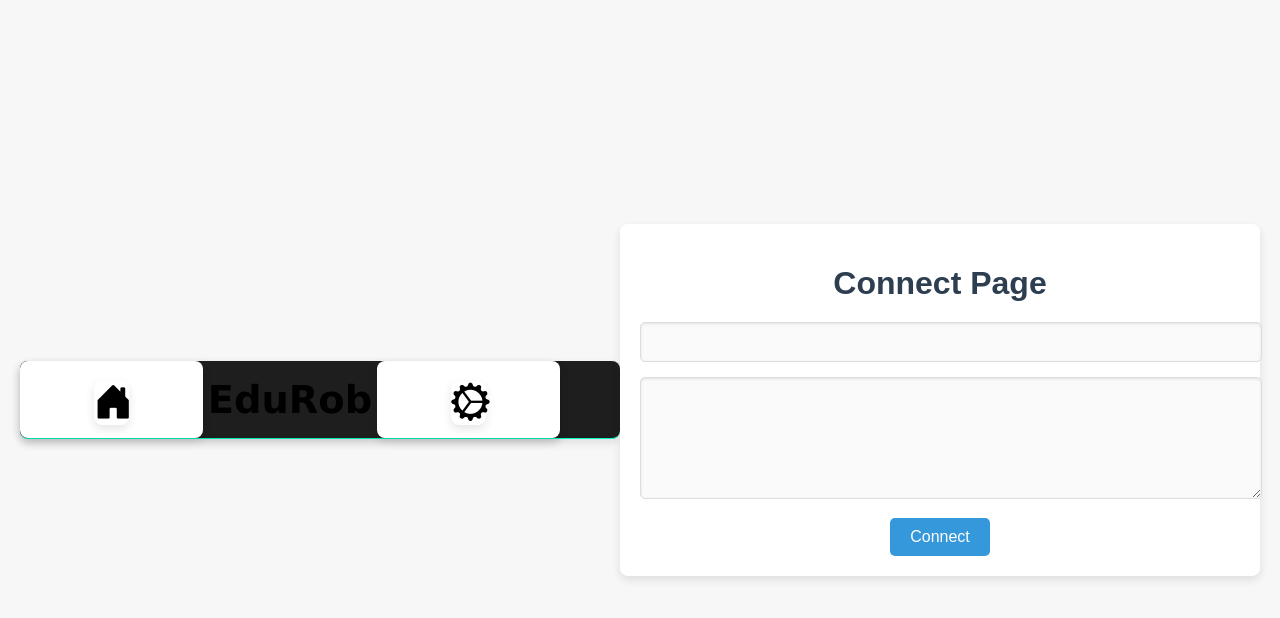
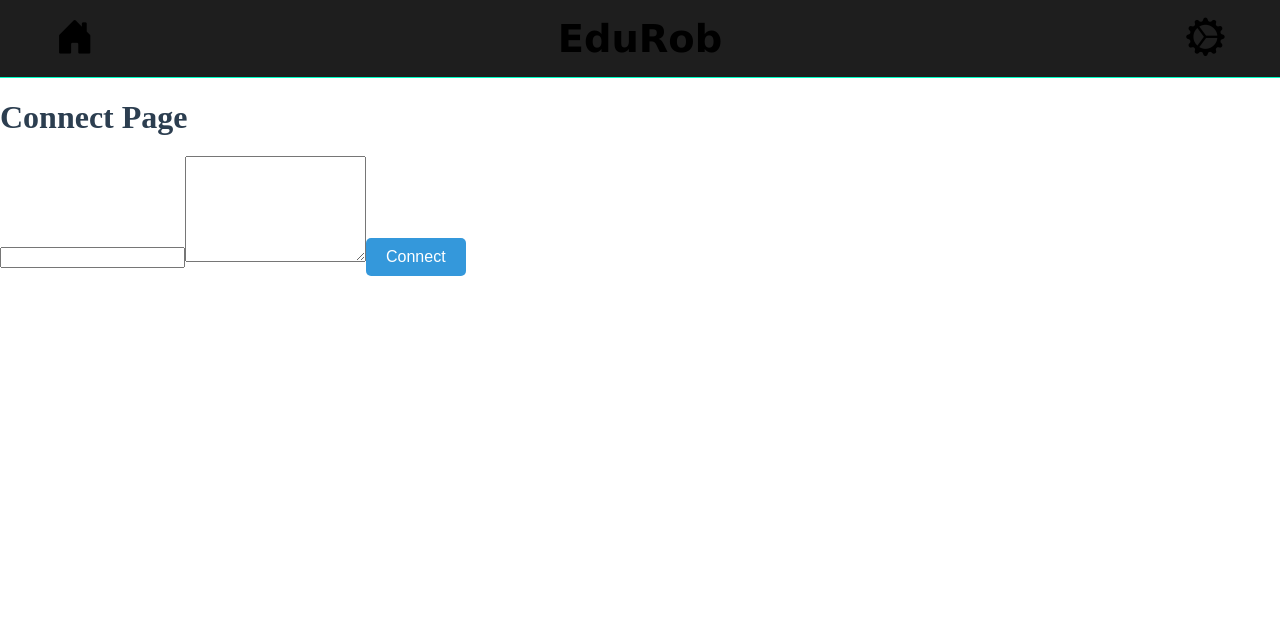
Before and after one commit to edu-rob/edu-rob, a Next.js app: page /connect in a window 1280 px wide. Shown: the top 618 px of the page. Built offline with nearby package versions, Linux system fonts and the light colour scheme.

Commit message:
style: Removed div and body styles

```diff
--- a/src/app/connect/connect.css
+++ b/src/app/connect/connect.css
@@ -1,4 +1,4 @@
-/* General body styling */
+/* General body styling
 body {
     font-family: Arial, sans-serif;
     background-color: #f7f7f7;
@@ -12,7 +12,7 @@ body {
   }
 
   /* Container styling */
-  div {
+  /* div {
     width: 90%;
     max-width: 600px;
     background: #ffffff;
@@ -20,18 +20,17 @@ body {
     border-radius: 8px;
     padding: 20px;
     text-align: center;
-  }
+  }  */
 
   /* Page title */
-  h1 {
+  .ConnectPageTitle {
     font-size: 2rem;
     margin-bottom: 20px;
     color: #2c3e50;
   }
 
   /* Input styling */
-  input,
-  textarea {
+  .PromptInput .ScriptOututTextArea {
     width: 100%;
     margin-bottom: 15px;
     padding: 10px;
--- a/src/app/connect/page.tsx
+++ b/src/app/connect/page.tsx
@@ -45,7 +45,7 @@ export default function Connect() {
 
   return (
     <div>
-      <h1> Connect Page </h1>
+      <h1 className="ConnectPageTitle"> Connect Page </h1>
       <input name="PromptInput" id=""></input>
       <textarea name="ScriptOututTextArea" id=""></textarea>
       <button className="ConnectButton" id='ConnectButton' onClick={connectToBluetooth}>
```
